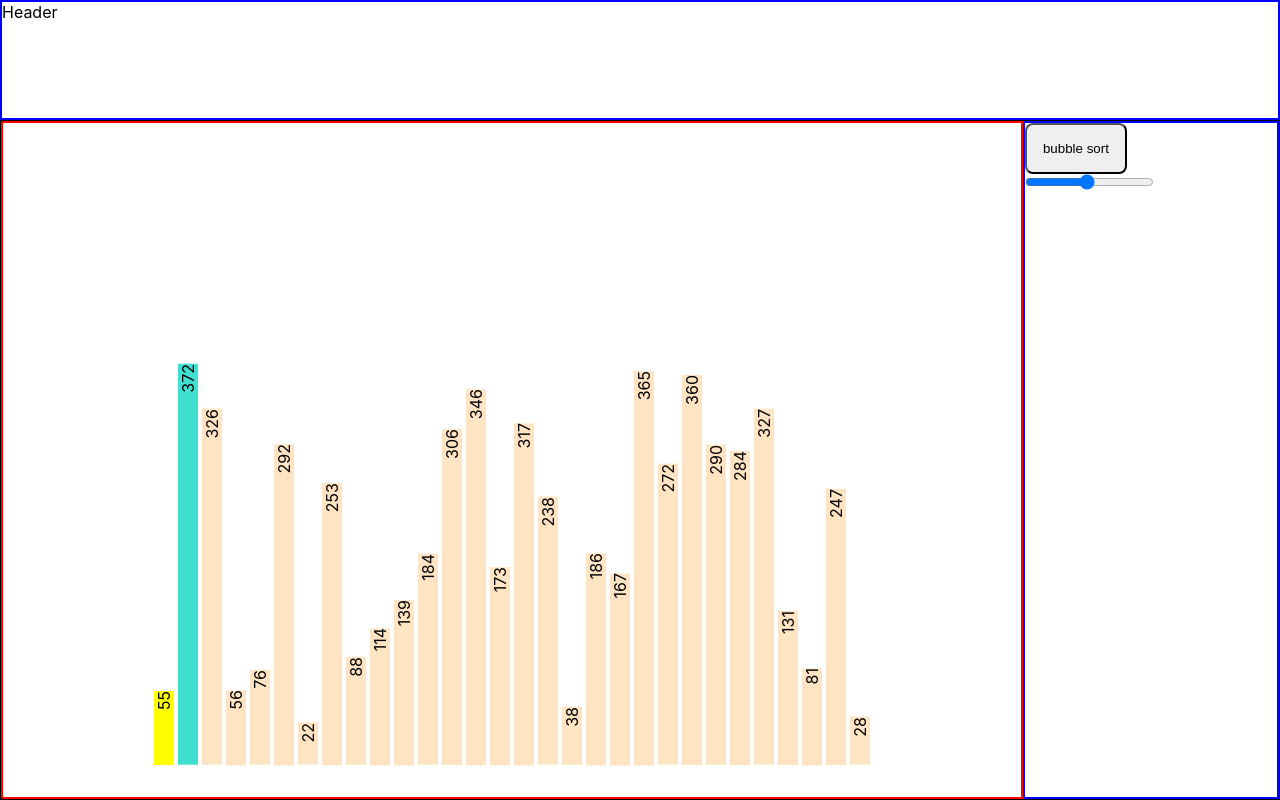
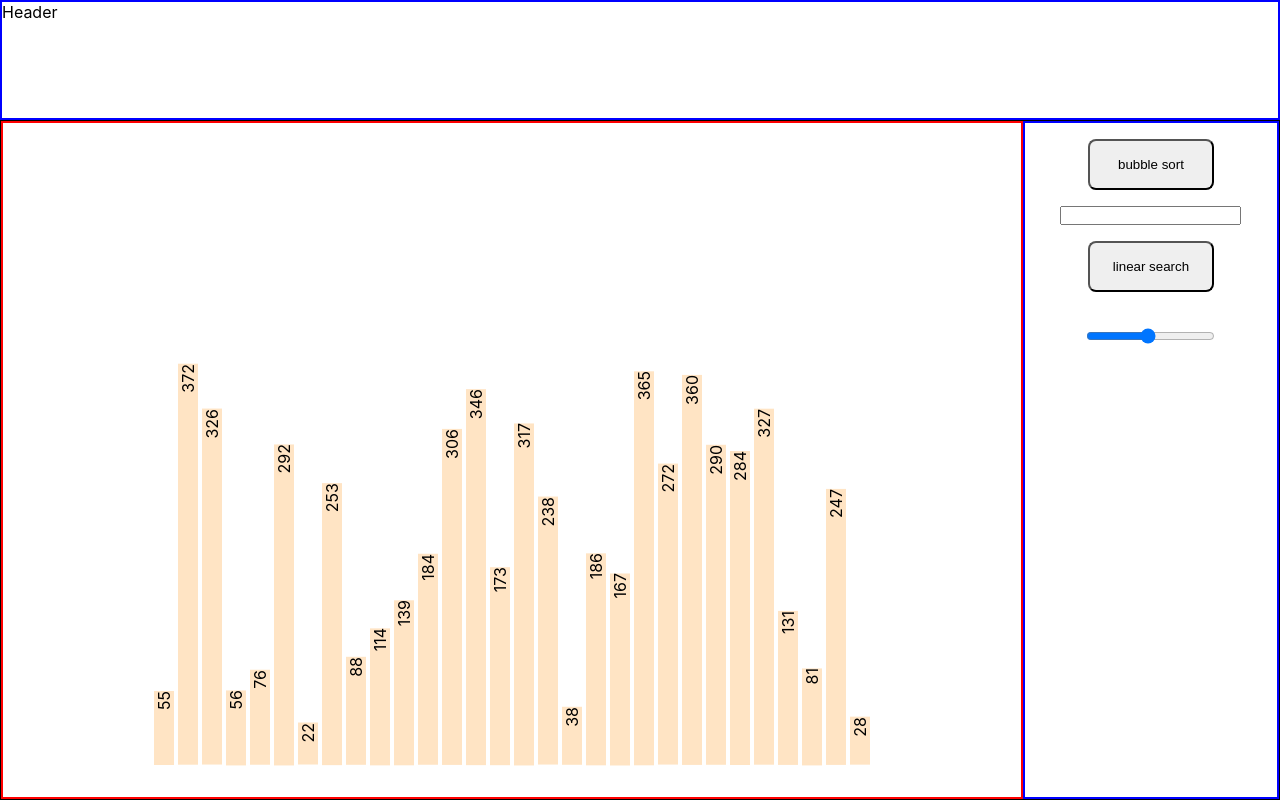
Before and after one commit to youssefwt/algorithm-visualizer, a React (Create React App) app: page / in a window 1280 px wide. Built offline with nearby package versions, Linux system fonts and the light colour scheme.

Commit message:
linear search done & some refactoring

```diff
--- a/src/components/Bar/Bar.jsx
+++ b/src/components/Bar/Bar.jsx
@@ -1,6 +1,5 @@
 import React from "react";
 import { StyledBar } from "./bar.styled";
-import { Container } from "./bar.styled";
 
 export const Bar = (props) => {
   return <StyledBar {...props}>{props.children}</StyledBar>;
--- a/src/components/Bar/bar.styled.js
+++ b/src/components/Bar/bar.styled.js
@@ -7,21 +7,25 @@ export const Container = styled.div`
 
 export const StyledBar = styled.div`
   display: inline-block;
-  background-color: ${({ i, outer, inner, lastIndex }) =>
-    i < outer
+  background-color: ${({ i, outer, inner, lastIndex, isBubble }) =>
+    i < outer && isBubble
       ? "lightgreen"
-      : i === outer && i !== lastIndex
+      : i === outer && i !== lastIndex && isBubble
       ? "yellow"
-      : i === inner
+      : i === inner && isBubble
       ? "turquoise"
       : outer === lastIndex
       ? "lightgreen"
       : "bisque"};
-  /* background-color: bisque; */
+  border: ${({ i, linearIndex, linearFoundIndex, isLinear, isSearching }) =>
+    i === linearFoundIndex && isLinear && isSearching
+      ? `2px solid green`
+      : i === linearIndex && !linearFoundIndex && isLinear && isSearching
+      ? `1px solid red`
+      : `none`};
   margin: 0 2px;
   padding-top: ${({ bar }) => `${bar}px`};
-  /* width: 1.2rem; */
-  /* writing-mode: vertical-lr; */
+
   writing-mode: tb-rl;
   transform: rotate(-180deg);
   align-self: flex-end;
--- a/src/components/Bars-contianer/Bars.jsx
+++ b/src/components/Bars-contianer/Bars.jsx
@@ -4,12 +4,26 @@ import { Bar } from "../Bar/Bar";
 import { Container } from "./bars.styled";
 
 export const Bars = () => {
-  const { bars, outer, inner } = useSelector((state) => state.barsSlice);
+  const {
+    bars,
+    outer,
+    inner,
+    isBubble,
+    linearIndex,
+    linearFoundIndex,
+    isLinear,
+    isSearching,
+  } = useSelector((state) => state.barsSlice);
 
   return (
     <Container>
       {bars.map((bar, index) => (
         <Bar
+          isSearching={isSearching}
+          isLinear={isLinear}
+          linearFoundIndex={linearFoundIndex}
+          linearIndex={linearIndex}
+          isBubble={isBubble}
           lastIndex={bars.length - 1}
           outer={outer}
           inner={inner}
--- a/src/components/Bars-contianer/barsSlice.js
+++ b/src/components/Bars-contianer/barsSlice.js
@@ -1,7 +1,5 @@
 import { createSlice } from "@reduxjs/toolkit";
-
-// let bars = [100, 90, 20, 40, 15, 50, 70, 90, 100, 10, 30, 46, 80, 30, 60];
-
+/**generating random array */
 function getRandomInt(min, max) {
   min = Math.ceil(min);
   max = Math.floor(max);
@@ -10,26 +8,53 @@ function getRandomInt(min, max) {
 let barNum = 30;
 
 let bars = Array.from({ length: barNum }, () => getRandomInt(20, 400));
+/************************************************************************************* */
 
-// let bars = [];
+/**global sorting variables */
+let isSorting = false;
+let sorted = false;
+/***************************************************************************************** */
 
+/**bubble sort variables */
+let isBubble = false;
 let outer = 0;
 let inner = outer + 1;
-
 let outerEl = bars && bars[outer];
 let innerEl = bars && bars[inner];
+/*************************************************************************************** */
+
+/**global search variables */
+let foundNumber = null;
+let isSearching = false;
+/**************************************************************************************** */
+
+/**linear search variables */
+let isLinear = false;
+let linearFoundIndex = null;
+let linearIndex = -1;
+
+/**************************************************************************************** */
 
 export const barsSlice = createSlice({
   name: "bars",
   initialState: {
     bars,
+    isBubble,
+    isLinear,
+    isSearching,
     outer,
     inner,
     outerEl,
     innerEl,
     barNum,
+    foundNumber,
+    linearIndex,
+    linearFoundIndex,
+    isSorting,
+    sorted,
   },
   reducers: {
+    /**set bars number */
     setBarNum: (state, action) => {
       state.bars = Array.from({ length: action.payload }, () =>
         getRandomInt(20, 400)
@@ -39,7 +64,22 @@ export const barsSlice = createSlice({
       state.outerEl = state.bars[state.outer];
       state.innerEl = state.bars[state.inner];
     },
+    /********************************************************************* */
+
+    /**stop actions */
+    stopActions: (state) => {
+      state.isBubble = false;
+      state.foundNumber = null;
+      state.isLinear = false;
+      state.linearIndex = -1;
+      state.linearFoundIndex = null;
+    },
+    /******************************************************************** */
+
+    /**bubble sort */
     bubbleSorter: (state) => {
+      state.isSearching = false;
+      state.isBubble = true;
       if (state.outer < state.bars.length) {
         if (state.outerEl > state.innerEl) {
           state.bars[state.outer] = state.innerEl;
@@ -58,8 +98,30 @@ export const barsSlice = createSlice({
         }
       }
     },
+    /************************************************************************* */
+
+    /**linear search */
+    linearSearcher: (state, action) => {
+      state.isSearching = true;
+      state.isLinear = true;
+      if (state.linearIndex < state.bars.length) {
+        if (action.payload === state.bars[state.linearIndex]) {
+          state.foundNumber = state.bars[state.linearIndex];
+          state.linearFoundIndex = state.linearIndex;
+        }
+        state.linearIndex++;
+      }
+    },
+    /************************************************************************ */
   },
 });
-export const { bubbleSorter, fillBubbleSort, setBarNum } = barsSlice.actions;
+
+export const {
+  bubbleSorter,
+  fillBubbleSort,
+  setBarNum,
+  linearSearcher,
+  stopActions,
+} = barsSlice.actions;
 
 export default barsSlice.reducer;
--- a/src/components/aside/aside.jsx
+++ b/src/components/aside/aside.jsx
@@ -1,13 +1,52 @@
-import React from "react";
+import React, { useRef } from "react";
 import { useDispatch, useSelector } from "react-redux";
-import { Container, Button } from "./aside.styled";
-import { bubbleSorter, setBarNum } from "../Bars-contianer/barsSlice";
+import { Container, Button, NotFoundMessage } from "./aside.styled";
+import {
+  bubbleSorter,
+  stopActions,
+  setBarNum,
+  linearSearcher,
+} from "../Bars-contianer/barsSlice";
+import { useState } from "react";
 
 export const Aside = () => {
-  const { bars } = useSelector((state) => state.barsSlice);
+  /*get bars from store, and local states */
+  const { bars, foundNumber, linearIndex, isSearching } = useSelector(
+    (state) => state.barsSlice
+  );
+  const [searchFor, setSearchFor] = useState(null);
+  let notFound = useRef(false);
   const dispatch = useDispatch();
+  const getSearchFor = (input) => {
+    if (input) setSearchFor(input);
+  };
+  /************************************************************* */
 
+  /*choose bars number */
+  const setNum = (input) => {
+    dispatch(stopActions());
+    dispatch(setBarNum(input * 1));
+
+    clearIntervals();
+  };
+  /************************************************************* */
+
+  /**clear all intervals */
+  const clearIntervals = () => {
+    // Get a reference to the last interval + 1
+    const interval_id = window.setInterval(function () {},
+    Number.MAX_SAFE_INTEGER);
+    // Clear any timeout/interval up to that id
+    for (let i = 1; i < interval_id; i++) {
+      window.clearInterval(i);
+    }
+  };
+  /**************************************************************** */
+
+  /**bubble sort */
   const bubbleSort = () => {
+    dispatch(stopActions());
+    clearIntervals();
     // dispatch(bubbleSorter());
     let t = setInterval(() => {
       dispatch(bubbleSorter());
@@ -17,23 +56,37 @@ export const Aside = () => {
       clearInterval(t);
     }, bars.length * bars.length * 100);
   };
+  /***************************************************************** */
 
-  const setNum = (input) => {
-    console.log(input);
-    dispatch(setBarNum(input * 1));
-
-    // Get a reference to the last interval + 1
-    const interval_id = window.setInterval(function () {},
-    Number.MAX_SAFE_INTEGER);
-    // Clear any timeout/interval up to that id
-    for (let i = 1; i < interval_id; i++) {
-      window.clearInterval(i);
+  /**linear search */
+  const linearSearch = () => {
+    dispatch(stopActions());
+    clearIntervals();
+    if (searchFor) {
+      setInterval(() => {
+        dispatch(linearSearcher(searchFor * 1));
+      }, 800);
     }
   };
+
+  if (linearIndex === bars.length && !foundNumber && isSearching) {
+    console.log("not found");
+    notFound.current = true;
+  }
+
+  if (foundNumber && isSearching) {
+    clearIntervals();
+  }
+
+  /*****************************************************************************************/
 
   return (
     <Container>
       <Button onClick={bubbleSort}>bubble sort</Button>
+      <input type="text" onChange={(e) => getSearchFor(e.target.value)} />
+      <Button onClick={linearSearch}>linear search</Button>
+      <NotFoundMessage notFound={notFound.current}>not found</NotFoundMessage>
+
       <br />
       <input
         type="range"
--- a/src/components/aside/aside.styled.js
+++ b/src/components/aside/aside.styled.js
@@ -5,9 +5,23 @@ export const Container = styled.div`
   width: 25%;
   height: 100%;
   align-self: flex-end;
+  display: flex;
+  flex-direction: column;
+  align-items: center;
 `;
 
 export const Button = styled.button`
   padding: 1rem;
   border-radius: 0.5rem;
+  width: 50%;
+  margin: 1rem;
+  cursor: pointer;
+  &:active {
+    transform: scale(0.9);
+  }
 `;
+
+export const NotFoundMessage = styled.p`
+  color: red;
+  display: ${({ notFound }) => (notFound ? "bock" : "none")};
+`;
```
